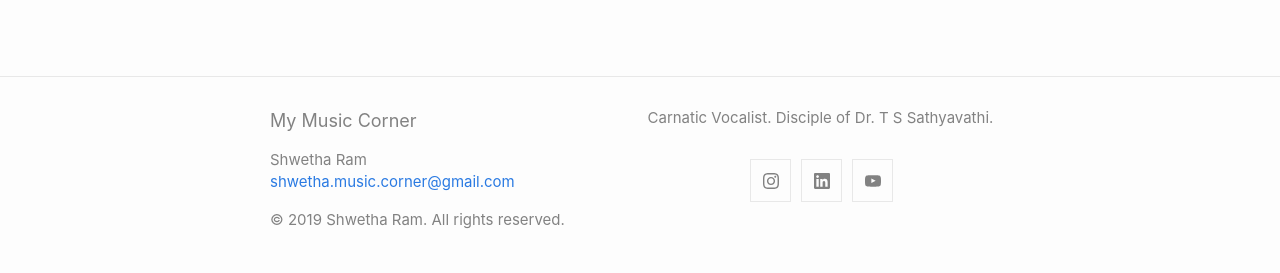
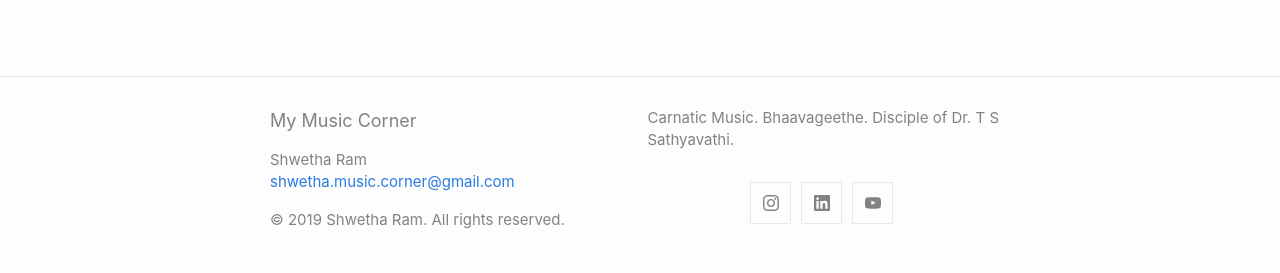
Before and after one commit to shwetharam0407/music-corner, a Jekyll site: the page built from index.md, in a window 1280 px wide. Shown: the part 1801-2074 px from the top of the page. Built offline with Jekyll 4.4.1, drawn with Linux system fonts in a browser that asks for light colours.

Commit message:
added bhaavageethe to one liner

```diff
--- a/_config.yml
+++ b/_config.yml
@@ -2,7 +2,7 @@ title: My Music Corner
 author: Shwetha Ram
 email: shwetha.music.corner@gmail.com
 description: > # this means to ignore newlines until "show_excerpts:"
-  Carnatic Vocalist. Disciple of Dr. T S Sathyavathi.
+  Carnatic Music. Bhaavageethe. Disciple of Dr. T S Sathyavathi.
 
 baseurl: /music-corner
 show_excerpts: true # set to true to show excerpts on the homepage
```
